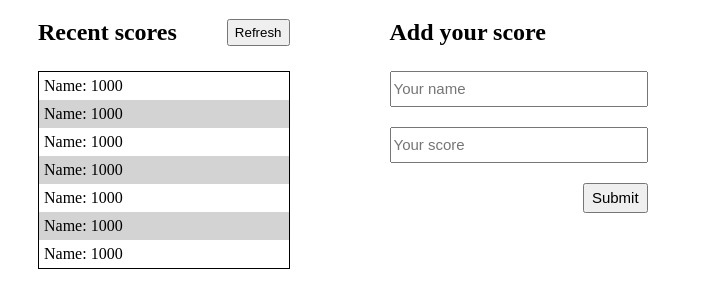
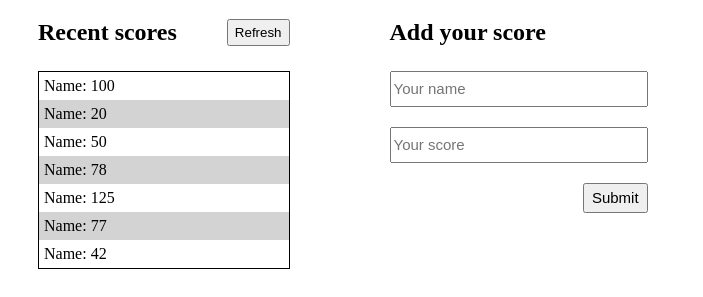
Before and after one commit to arthurborgesdev/leaderboard, a website built with webpack: page src/index.html in a window 1280 px wide. Shown: the part 61-358 px from the top of the page, without its empty margins (0-703 px from the left). Built offline with nearby package versions, Linux system fonts and the light colour scheme.

Commit message:
Fix the bug of displaying the values twice in the leaderboard and add correct values for score

```diff
--- a/src/index.html
+++ b/src/index.html
@@ -25,6 +25,5 @@
       </div>
     </article>
   </section>
-  <script src="bundle.js"></script>
 </body>
 </html>
--- a/src/index.js
+++ b/src/index.js
@@ -4,31 +4,31 @@
 const entries = [
   {
     name: "Name",
-    score: 1000
+    score: 100
   },
   {
     name: "Name",
-    score: 1000
+    score: 20
   },
   {
     name: "Name",
-    score: 1000
+    score: 50
   },
   {
     name: "Name",
-    score: 1000
+    score: 78
   },
   {
     name: "Name",
-    score: 1000
+    score: 125
   },
   {
     name: "Name",
-    score: 1000
+    score: 77
   },
   {
     name: "Name",
-    score: 1000
+    score: 42
   }
 ];
 
--- a/src/scoresDisplay.js
+++ b/src/scoresDisplay.js
@@ -1,5 +1,6 @@
 export const showScores = (entries) => {
   const scoresDisplay = document.getElementById('scores-display');
+
   entries.forEach(entry => scoresDisplay.insertAdjacentHTML('beforeend',`
     <div>${entry.name}: ${entry.score}</div>
   `))
```
